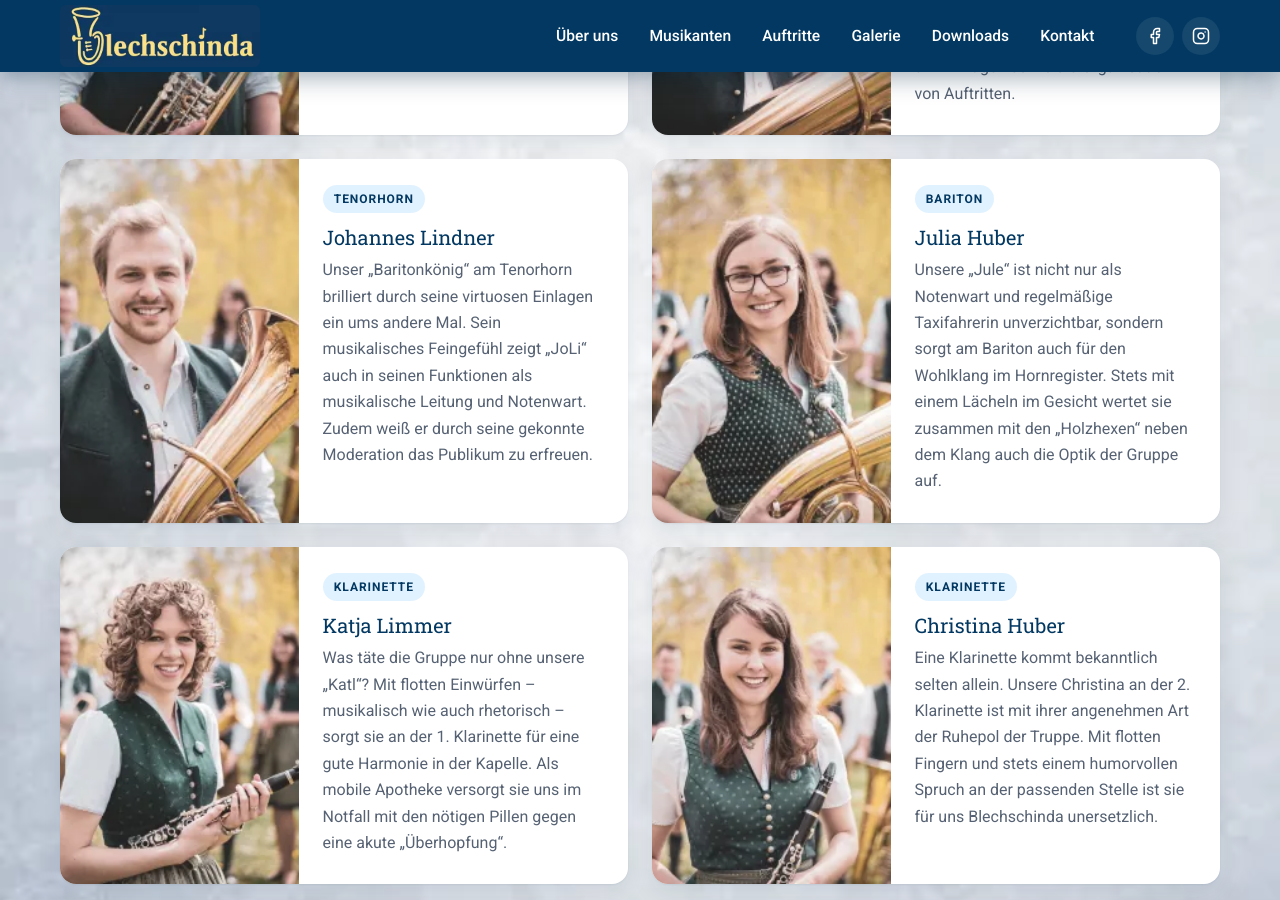
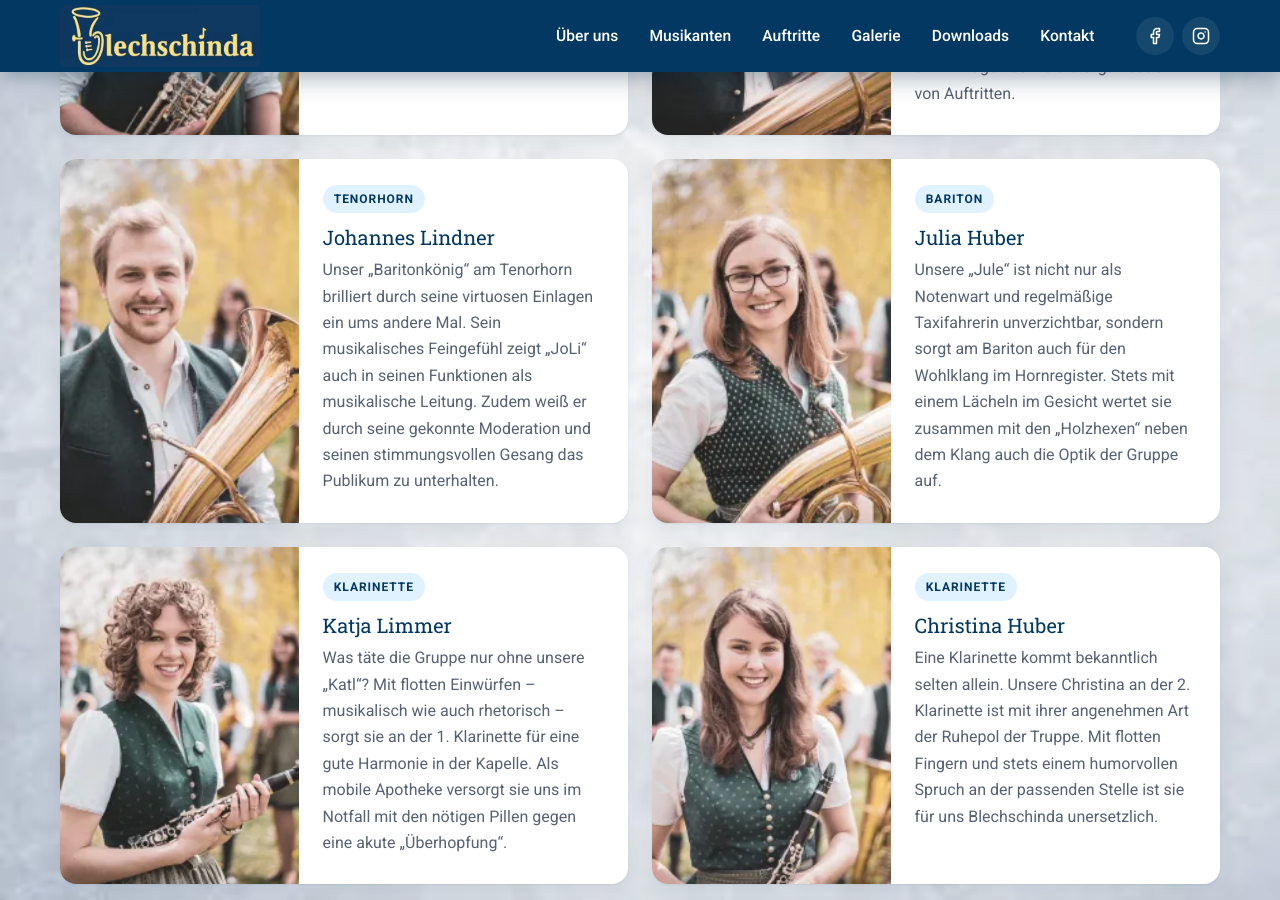
Before and after one commit to blechschinda/blechschinda.github.io, a Jekyll site: the page built from index.html, in a window 1280 px wide and 900 px high, scrolled down 2716 px. Built offline with Jekyll 4.4.1, drawn with Linux system fonts in a browser that asks for light colours.

Commit message:
Update Text für Johannes

```diff
--- a/_data/musikanten.yml
+++ b/_data/musikanten.yml
@@ -35,7 +35,7 @@
   bild: /media/johannes-lindner.webp
   bild_klein: /media/johannes-lindner-400.webp
   text: >-
-    Unser „Baritonkönig“ am Tenorhorn brilliert durch seine virtuosen Einlagen ein ums andere Mal. Sein musikalisches Feingefühl zeigt „JoLi“ auch in seinen Funktionen als musikalische Leitung und Notenwart. Zudem weiß er durch seine gekonnte Moderation das Publikum zu erfreuen.
+    Unser „Baritonkönig“ am Tenorhorn brilliert durch seine virtuosen Einlagen ein ums andere Mal. Sein musikalisches Feingefühl zeigt „JoLi“ auch in seinen Funktionen als musikalische Leitung. Zudem weiß er durch seine gekonnte Moderation und seinen stimmungsvollen Gesang das Publikum zu unterhalten.
 
 - name: Julia Huber
   instrument: Bariton
```
